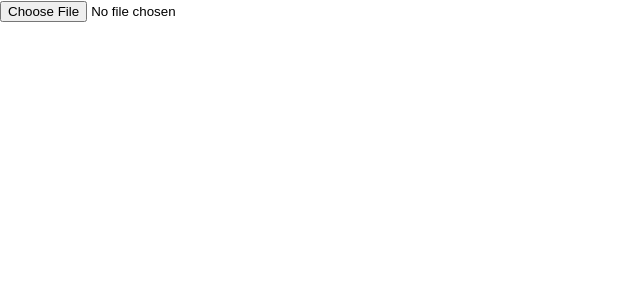
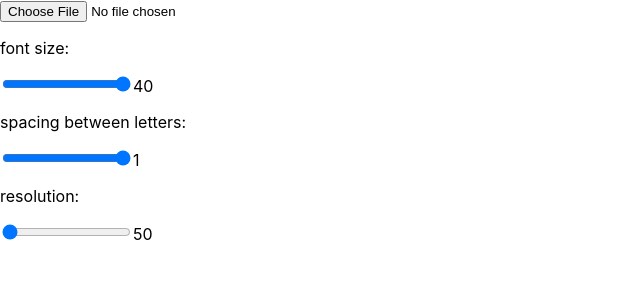
Before and after one commit to rybarczykj/ascii, a React (Create React App) app: page / in a window 1280 px wide. Shown: the top 300 px of the page, without its empty margins (0-640 px from the left). Built offline with nearby package versions, Linux system fonts and the light colour scheme.

Commit message:
working resize, debounce

```diff
--- a/src/App.tsx
+++ b/src/App.tsx
@@ -1,8 +1,12 @@
-import './App.css';
+import './index.css';
 import React from 'react';
+import debounce from 'lodash.debounce';
 
-const asciiChars = '$@B%8&WM#*oahkbdpqwmZO0QLCJUYXzcvunxrjft/|()1{}[]?-_+~<>i!lI;:,"^`\'.';
-// const asciiChars = '+-`';
+// const asciiChars = '$@B%8&WM#*oahkbdpqwmZO0QLCJUYXzcvunxrjft/|()1{}[]?-_+~<>i!lI;:,"^`\'.';
+// const asciiChars = '+-:`  ';
+const asciiChars = '#8?0/;.`';
+
+const artWidth = 2000;
 
 interface IResizeImageOptions {
     maxSize: number;
@@ -77,52 +81,118 @@ const getAscii = (canvas: HTMLCanvasElement): string => {
 };
 
 function App() {
-    const [selectedImage, setSelectedImage] = React.useState('');
+    const [ascii, setAscii] = React.useState('');
+    const [currentFile, setCurrentFile] = React.useState<File>();
 
-    const [ascii, setAscii] = React.useState('');
+    const [specs, setSpecs] = React.useState({ fontSize: 40, resolution: 50, letterSpacing: 1 });
+    const readFileAndSetAscii = (file: File, maxSize: number) => {
+        resizeImage({
+            file: file,
+            maxSize: maxSize,
+        }).then((canvas) => {
+            const a = getAscii(canvas);
+            setAscii(a);
+        });
+    };
 
-    const onChange = (event: React.ChangeEvent<HTMLInputElement>) => {
-        const myFile = event.target.files?.[0];
-        if (!myFile) {
-            return;
-        }
+    const debouncedOnChangeRef = React.useRef<(file: File, resolution: number) => void>(
+        (file: File, resolution: number) => {
+            readFileAndSetAscii(file, resolution);
+        },
+    );
 
-        resizeImage({
-            file: myFile,
-            maxSize: 300,
-        })
-            .then((canvas) => {
-                const a = getAscii(canvas);
-                setAscii(a);
-            })
-            .catch(function (err) {
-                return;
-            });
-    };
+    const debounceOnChange = React.useCallback(
+        debounce(
+            (file: File, resolution: number) => debouncedOnChangeRef.current(file, resolution),
+            1000,
+        ),
+        [],
+    );
+
     return (
-        <>
-            <div>
-                <input type="file" accept="image/*" onChange={onChange} />
+        <div className="flex-container">
+            <div className="menu">
+                <div>
+                    <input
+                        type="file"
+                        accept="image/*"
+                        onChange={(event: React.ChangeEvent<HTMLInputElement>) => {
+                            const myFile = event.target.files?.[0];
+                            if (!myFile) {
+                                return;
+                            }
+                            setCurrentFile(myFile);
+                            readFileAndSetAscii(myFile, specs.resolution);
+                        }}
+                    />
+                </div>
+                <div className="slidecontainer">
+                    <p>font size:</p>
+                    <input
+                        type="range"
+                        min="1"
+                        max="20"
+                        className="slider"
+                        id="fontSize"
+                        onChange={(event) => {
+                            const fontSize = parseFloat(event.target.value);
+
+                            setSpecs({ ...specs, fontSize: fontSize });
+                        }}
+                    />
+                    <output>{specs.fontSize.toString().slice(0, 5)}</output>
+                </div>
+
+                <div className="slidecontainer">
+                    <p>spacing between letters:</p>
+                    <input
+                        type="range"
+                        min="1"
+                        max="20"
+                        className="slider"
+                        id="letterSpacing"
+                        onChange={(event) => {
+                            setSpecs({ ...specs, letterSpacing: parseFloat(event.target.value) });
+                        }}
+                    />
+                    <output>{specs.letterSpacing.toString().slice(0, 5)}</output>
+                </div>
+
+                <div className="slidecontainer">
+                    <p>resolution:</p>
+                    <input
+                        type="range"
+                        min="50"
+                        max="500"
+                        className="slider"
+                        id="resolution"
+                        onChange={(event) => {
+                            const r = parseFloat(event.target.value);
+                            const f = Math.floor(artWidth / r);
+                            const s = artWidth / (r * f);
+
+                            setSpecs({ resolution: r, fontSize: f, letterSpacing: s });
+
+                            if (currentFile) {
+                                debounceOnChange(currentFile, r);
+                            }
+                        }}
+                    />
+                    <output>{specs.resolution.toString().slice(0, 5)}</output>
+                </div>
             </div>
-            <div>
-                {selectedImage !== '' && (
-                    <div>
-                        <h3>{`current image src: ${selectedImage}`}</h3>
-                        <br />
-                    </div>
-                )}
-                <br />
+
+            <pre>
                 <h1
                     style={{
-                        fontSize: '4px',
-                        fontFamily: 'courier new',
+                        fontSize: `${specs.fontSize}px`,
+                        fontFamily: 'courier',
                         color: 'black',
-                        whiteSpace: 'pre-line',
-                        lineHeight: '1',
-                        letterSpacing: '1px',
+                        lineHeight: '0.5',
+                        letterSpacing: specs.letterSpacing,
                     }}>{`${ascii}`}</h1>
-            </div>
-        </>
+            </pre>
+        </div>
     );
 }
 
--- a/src/index.css
+++ b/src/index.css
@@ -1,13 +1,21 @@
 body {
-  margin: 0;
-  font-family: -apple-system, BlinkMacSystemFont, 'Segoe UI', 'Roboto', 'Oxygen',
-    'Ubuntu', 'Cantarell', 'Fira Sans', 'Droid Sans', 'Helvetica Neue',
-    sans-serif;
-  -webkit-font-smoothing: antialiased;
-  -moz-osx-font-smoothing: grayscale;
+    margin: 0;
+    font-family: -apple-system, BlinkMacSystemFont, 'Segoe UI', 'Roboto', 'Oxygen', 'Ubuntu',
+        'Cantarell', 'Fira Sans', 'Droid Sans', 'Helvetica Neue', sans-serif;
+    /* -webkit-font-smoothing: antialiased;
+    -moz-osx-font-smoothing: grayscale; */
 }
 
 code {
-  font-family: source-code-pro, Menlo, Monaco, Consolas, 'Courier New',
-    monospace;
+    font-family: source-code-pro, Menlo, Monaco, Consolas, 'Courier New', monospace;
 }
+
+/* .slidecontainer {
+    width: 100%;
+} */
+
+.flex-container {
+    display: flex;
+    flex-wrap: wrap;
+    flex-direction: column;
+}
```
